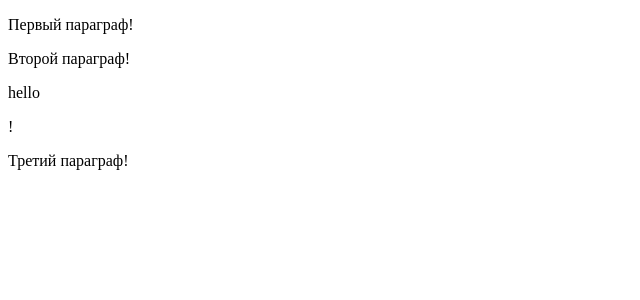
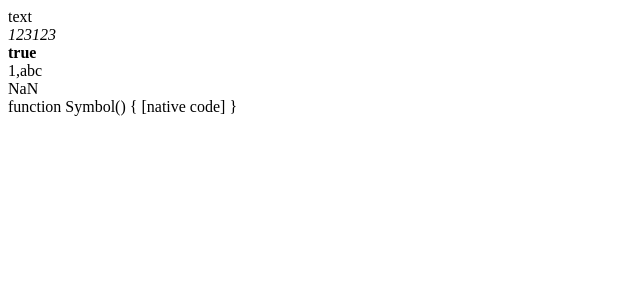
Before and after one commit to AleksYeh/ng-testing, an Angular app: page / in a window 1280 px wide. Shown: the top 300 px of the page, without its empty margins (0-640 px from the left). Built offline with nearby package versions, Linux system fonts and the light colour scheme.

Commit message:
feat: обновить разметку и логику компонента, удалив неиспользуемые элементы и добавив ngSwitch

```diff
--- a/src/app/app.component.html
+++ b/src/app/app.component.html
@@ -1,27 +1,25 @@
-<p>Первый параграф!</p>
-<ng-container
-  *ngTemplateOutlet="test; context: { first: 'hello', someText: '!' }"
->
-  <span
-    >Lorem, ipsum dolor sit amet consectetur adipisicing elit. Fuga odit
-    perspiciatis provident commodi quas enim ea repellat id incidunt est
-    consequuntur, necessitatibus quam consectetur cupiditate non magni ullam ex
-    maxime!</span
-  >
-</ng-container>
+<!-- <p *ngIf="toggler; then test; else second">
+  Lorem ipsum dolor sit, amet consectetur adipisicing elit. Itaque, corporis!
+</p>
 
-<p>Третий параграф!</p>
+<button (click)="toggler = !toggler">Кнопка</button>
 
-<ng-template
-  #test
-  let-item
-  let-drink
-  let-firstItem="first"
-  let-someText="someText"
->
-  <p>Второй параграф!</p>
-  <p>{{ firstItem }}</p>
-  <p>{{ item }}</p>
-  <p>{{ drink }}</p>
-  <p>{{ someText }}</p>
+<ng-template #test>
+  <p>Текст из элемента ng-template</p>
 </ng-template>
+
+<ng-template #second>
+  <p>Текст из второго элемента ng-template</p>
+</ng-template> -->
+
+<!-- <div *ngFor="let item of arr; let evenItem = even; let currentIndex = index">
+  <span *ngIf="evenItem">{{ item }}</span>
+  <span style="color: orangered; margin-left: 20px">{{ currentIndex }}</span>
+</div> -->
+
+<div *ngFor="let item of arr" [ngSwitch]="item">
+  <i *ngSwitchCase="123">{{ item }}</i>
+  <i *ngSwitchCase="123">{{ item }}</i>
+  <b *ngSwitchCase="true">{{ item }}</b>
+  <span *ngSwitchDefault>{{ item }}</span>
+</div>
--- a/src/app/app.component.ts
+++ b/src/app/app.component.ts
@@ -6,20 +6,8 @@
   styleUrls: ['./app.component.scss'],
 })
 export class AppComponent {
-  color = 'green';
-  parentName: string = 'hello, world!';
+  toggler: boolean = true;
+  str: string = '';
 
-  changeColor(newColor: string) {
-    this.color = newColor;
-  }
-
-  checkCurrentValue(event: Event) {
-    const target = event.target as HTMLInputElement;
-
-    console.log(target.value);
-  }
-
-  setNewName(newName: string) {
-    this.parentName = newName;
-  }
+  arr: any[] = ['text', 123, true, [1, 'abc'], NaN, Symbol];
 }
```
